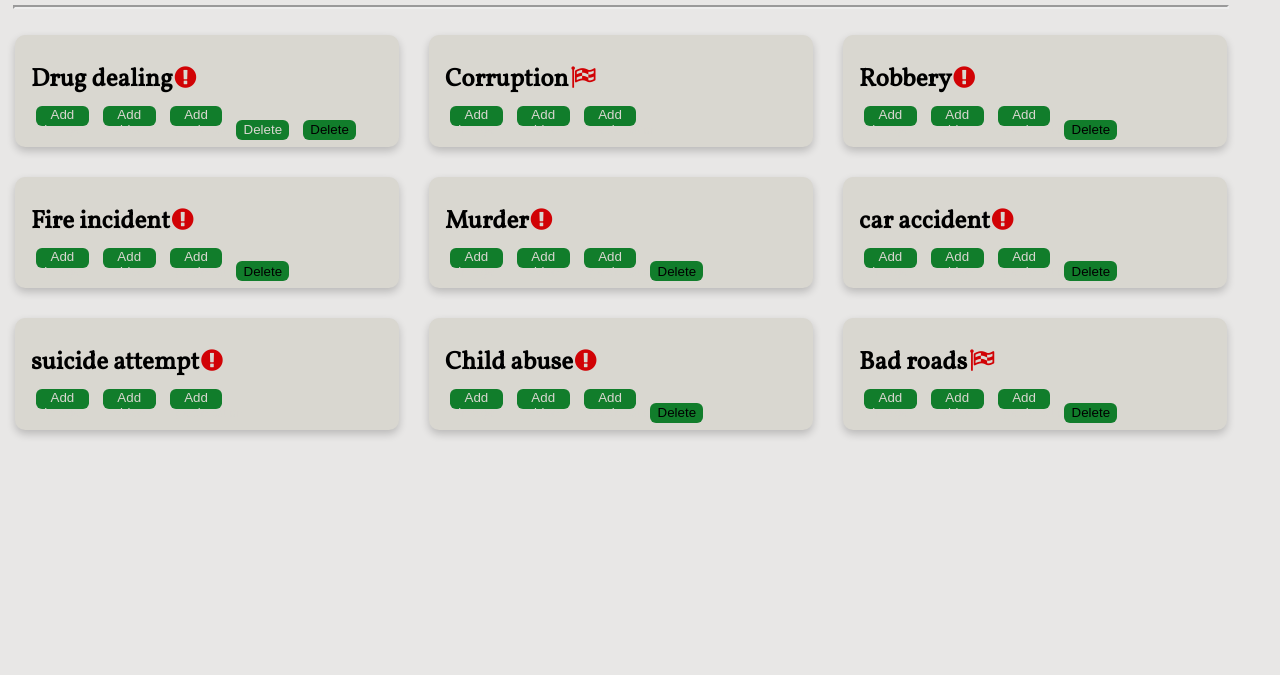
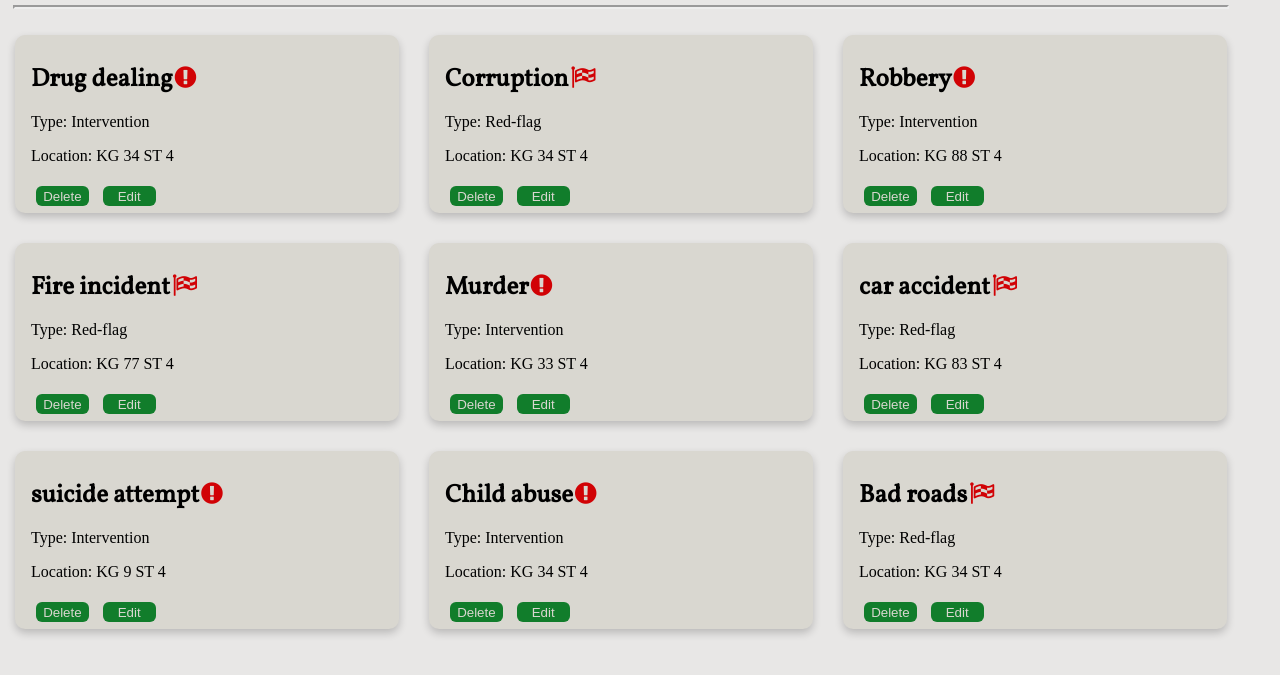
Before and after one commit to karengir/Broadcaster, a plain HTML site: page UI/html/myRecords.html in a window 1280 px wide. Shown: the part 105-780 px from the top of the page. Drawn offline with Linux system fonts and the light colour scheme.

Commit message:
Fixing actions that had bugs

```diff
--- a/UI/html/myRecords.html
+++ b/UI/html/myRecords.html
@@ -9,7 +9,7 @@
 <body>
   <nav>
     <div class="logo">
-      <h4><a href="homePage.html">Broadcaster</a></h4>
+      <h4><a href="index.html">Broadcaster</a></h4>
     </div>
     <ul class="components">
       <li><a href="LogIn.html">Log Out</a></li>
@@ -26,30 +26,31 @@
 			<img src="">
 			<div class="container">
 				<h3 id="records">Drug dealing<i class="fa fa-exclamation-circle"></i></h3>
-				<button><a href="#">Add image</a></button>
-				<button><a href="#">Add video</a></button>
-				<button><a href="#">Add geolocation</a></button>
-				<button><a href="">Delete</a></button>
-				<button>Delete</button>
+				<p>Type: Intervention</p>
+				<p>Location: KG 34 ST 4</p>
+				<button><a href="myRecords.html">Delete</a></button>
+				<button><a href="editRecord.html">Edit</a></button>
 			</div>
 		</div>
 		<div class="card">
 			<img src="">
 			<div class="container">
 				<h3 id="records">Corruption<i class="fa fa-flag-checkered"></i></h3>
-				<button><a href="#">Add image</a></button>
-				<button><a href="#">Add video</a></button>
-				<button><a href="#">Add geolocation</a></button>
+				<p>Type: Red-flag</p>
+				<p>Location: KG 34 ST 4</p>
+				<button><a href="myRecords.html">Delete</a></button>
+				<button><a href="editRecord.html">Edit</a></button>
 			</div>
 		</div>
 		<div class="card">
 			<img src="">
 			<div class="container">
 				<h3 id="records">Robbery<i class="fa fa-exclamation-circle"></i></h3>
-				<button><a href="#">Add image</a></button>
-				<button><a href="#">Add video</a></button>
-				<button><a href="#">Add geolocation</a></button>
-				<button>Delete</button>
+				<p>Type: Intervention</p>
+				<p>Location: KG 88 ST 4</p>
+
+				<button><a href="myRecords.html">Delete</a></button>
+				<button><a href="editRecord.html">Edit</a></button>
 			</div>
 		</div>
 		</div>
@@ -58,31 +59,34 @@
 		<div class="card">
 			<img src="">
 			<div class="container">
-				<h3 id="records">Fire incident<i class="fa fa-exclamation-circle"></i></h3>
-				<button><a href="#">Add image</a></button>
-				<button><a href="#">Add video</a></button>
-				<button><a href="#">Add geolocation</a></button>
-				<button>Delete</button>
+				<h3 id="records">Fire incident<i class="fa fa-flag-checkered"></i></h3>
+				<p>Type: Red-flag</p>
+				<p>Location: KG 77 ST 4</p>
+
+				<button><a href="myRecords.html">Delete</a></button>
+				<button><a href="editRecord.html">Edit</a></button>
 			</div>
 		</div>
 		<div class="card">
 			<img src="">
 			<div class="container">
 				<h3 id="records">Murder<i class="fa fa-exclamation-circle"></i></h3>
-				<button><a href="#">Add image</a></button>
-				<button><a href="#">Add video</a></button>
-				<button><a href="#">Add geolocation</a></button>
-				<button>Delete</button>
+				<p>Type: Intervention</p>
+				<p>Location: KG 33 ST 4</p>
+
+				<button><a href="myRecords.html">Delete</a></button>
+				<button><a href="editRecord.html">Edit</a></button>
 			</div>
 		</div>
 		<div class="card">
 			<img src="">
 			<div class="container">
-				<h3 id="records">car accident<i class="fa fa-exclamation-circle"></i></h3>
-				<button><a href="#">Add image</a></button>
-				<button><a href="#">Add video</a></button>
-				<button><a href="#">Add geolocation</a></button>
-				<button>Delete</button>
+				<h3 id="records">car accident<i class="fa fa-flag-checkered"></i></h3>
+				<p>Type: Red-flag</p>
+				<p>Location: KG 83 ST 4</p>
+
+				<button><a href="myRecords.html">Delete</a></button>
+				<button><a href="editRecord.html">Edit</a></button>
 			</div>
 		</div>
 		</div>
@@ -92,29 +96,33 @@
 			<img src="">
 			<div class="container">
 				<h3 id="records">suicide attempt<i class="fa fa-exclamation-circle"></i></h3>
-				<button><a href="#">Add image</a></button>
-				<button><a href="#">Add video</a></button>
-				<button><a href="#">Add geolocation</a></button>
+				<p>Type: Intervention</p>
+				<p>Location: KG 9 ST 4</p>
+
+				<button><a href="myRecords.html">Delete</a></button>
+				<button><a href="editRecord.html">Edit</a></button>
 			</div>
 		</div>
 		<div class="card">
 			<img src="">
 			<div class="container">
 				<h3 id="records">Child abuse<i class="fa fa-exclamation-circle"></i></h3>
-				<button><a href="#">Add image</a></button>
-				<button><a href="#">Add video</a></button>
-				<button><a href="#">Add geolocation</a></button>
-				<button>Delete</button>
+				<p>Type: Intervention</p>
+				<p>Location: KG 34 ST 4</p>
+
+				<button><a href="myRecords.html">Delete</a></button>
+				<button><a href="editRecord.html">Edit</a></button>
 			</div>
 		</div>
 		<div class="card">
 			<img src="">
 			<div class="container">
 				<h3 id="records">Bad roads<i class="fa fa-flag-checkered"></i></h3>
-				<button><a href="#">Add image</a></button>
-				<button><a href="#">Add video</a></button>
-				<button><a href="#">Add geolocation</a></button>
-				<button>Delete</button>
+				<p>Type: Red-flag</p>
+				<p>Location: KG 34 ST 4</p>
+
+				<button><a href="myRecords.html">Delete</a></button>
+				<button><a href="editRecord.html">Edit</a></button>
 			</div>
 		</div>
 		</div>
```
Also changed, not shown: UI/html/userProfile.html (+1 -2 lines).
